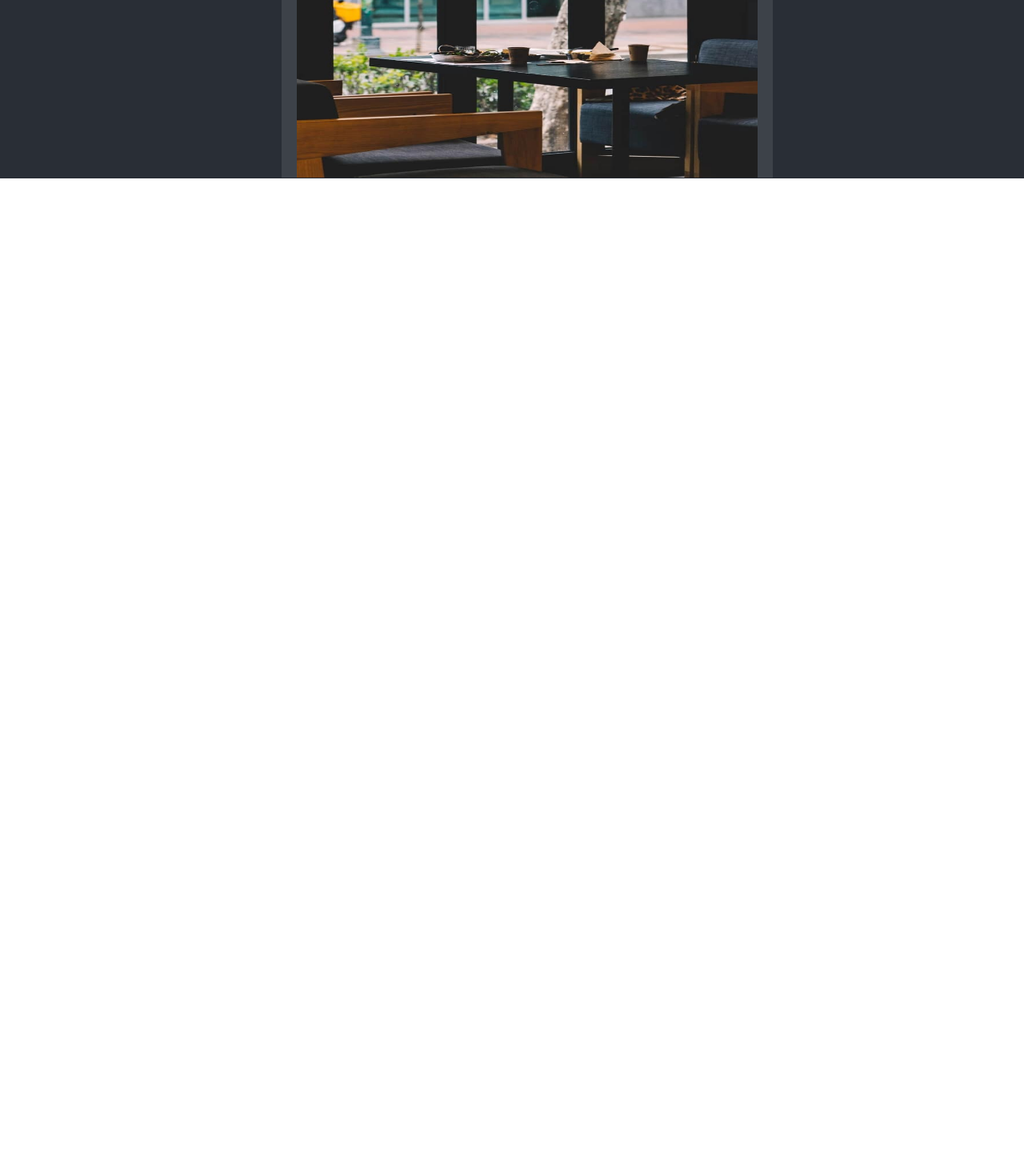
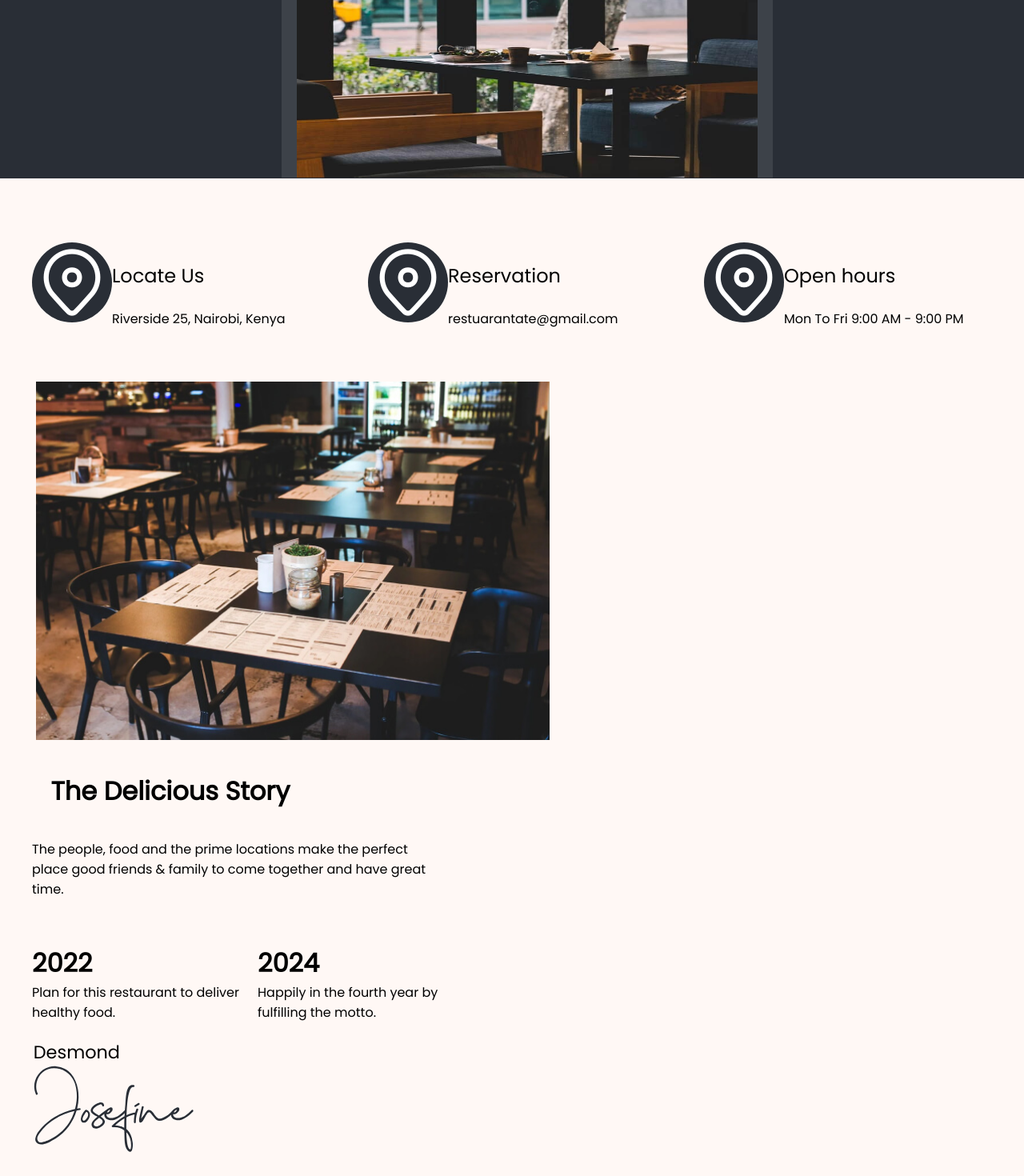
Before and after one commit to Desmo-nd/LuxEat, a React (Create React App) app: page / in a window 1280 px wide. Shown: the part 1133-2603 px from the top of the page at 80% size. Before the commit the page ends 1362 px from the top, so only its background shows below. Built offline with nearby package versions, Linux system fonts and the light colour scheme.

Commit message:
body complete

```diff
--- a/src/Screens/Home.css
+++ b/src/Screens/Home.css
@@ -21,6 +21,10 @@ body {
     border: #e1b168 solid 2px;
     margin: auto;
 }
+.phone :hover {
+    background: #e1b168;
+    height: 100%;
+}
 #call {
     padding: 10px;
     color: #fff;
@@ -32,6 +36,9 @@ body {
     margin: auto;
     background: #e1b168;
     margin: auto;
+}
+.Reserv :hover {
+    background: transparent;
 }
 #reservation {
     padding: 10px;
@@ -64,7 +71,9 @@ body {
     color: #fff;
     text-decoration: none;
 }
-
+.left ul li :hover {
+    color: #e1b168;
+}
 .right ul{
     display: flex;
     justify-content: space-around;
@@ -125,3 +134,134 @@ body {
     border-left:  #3d4249 solid 19px;
     border-right:  #3d4249 solid 19px;
 }
+
+.pin {
+    width: 90%;
+    margin: 0 auto;
+    padding-top: 30px;
+}
+.pin img {
+    width: 100px;
+    height: 100px;
+    background: #292e36;
+    border-radius: 50%;
+}
+
+.Locate {
+    background: #fff8f5;
+    margin: 0 auto;
+    padding-top: 30px;
+}
+.grid {
+    display: grid;
+    grid-gap: 20px;
+    padding: 20px;
+}
+@media (min-width: 300px) {
+    .grid {
+        grid-template-columns: 1fr;
+    }
+}
+
+@media (min-width: 900px) {
+    .grid {
+        grid-template-columns: 1fr 1fr;
+    }
+}
+
+@media (min-width: 1200px) {
+    .grid {
+        grid-template-columns: 1fr 1fr 1fr;
+    }
+}
+
+.pin {
+    display: flex;
+}
+.toppa{
+
+}
+#locate{
+    color: #000;
+    border-radius: 10px;
+    font-size: 1.5em;
+}
+#location{
+    color: #000;
+    font-size: 1em;
+}
+.Interior {
+    display: flex;
+    width: 90%;
+    padding-top: 30px;
+    padding-bottom: 20px;
+    padding-left: 3.5%;
+}
+
+.story-image {
+    width: 100%;
+    max-width: 642px;
+    height: auto;
+    background-size: cover;
+    background-position: center;
+    background-repeat: no-repeat;
+
+}
+
+
+
+.story{
+    width: 85%;
+    padding: 20px;
+    color: #000;
+}
+#about {
+    font-size: 2em;
+    margin: 0;
+    padding-left: 4%;
+}
+#content1{
+    padding: 20px;
+    color: #000;
+    border-radius: 10px;
+    width: 47%;
+}
+.grid1 {
+    display: grid;
+    width: 50%;
+    grid-template-columns: 1fr;
+    grid-gap: 20px;
+    padding: 20px;
+}
+@media (min-width: 600px) {
+    .grid1 {
+        grid-template-columns: 1fr 1fr;
+    }
+}
+
+
+.year1 {
+    /* padding: 20px; */
+}
+
+#year {
+    font-size: 2em;
+    margin: 0;
+}
+
+#Plan {
+    font-size: 1em;
+    margin: 0;
+}
+.sign {
+    padding-left: 2%;
+}
+
+#sign {
+    font-size: 1.4em;
+    margin: 0;
+}
+.sign img{
+    width: auto;
+    height: auto;
+}
--- a/src/Screens/Home.js
+++ b/src/Screens/Home.js
@@ -51,6 +51,56 @@ const Home = () => {
                     </div>
                 </div>
             </div>
+            <div className="Locate">
+                    <div className="grid">
+                        <div className="pin">
+                            <img src="./images/location.svg" alt="location" />
+                            <div className="toppa">
+                                <p id="locate">Locate Us</p>
+                                <p id="location">Riverside 25, Nairobi, Kenya</p>
+                            </div>
+                        </div>
+                        <div className="pin">
+                            <img src="./images/location.svg" alt="location" />
+                            <div className="toppa">
+                                <p id="locate">Reservation</p>
+                                <p id="location">restuarantate@gmail.com</p>
+                            </div>
+                        </div>
+                        <div className="pin">
+                            <img src="./images/location.svg" alt="location" />
+                            <div className="toppa">
+                                <p id="locate">Open hours</p>
+                                <p id="location">Mon To Fri 9:00 AM - 9:00 PM</p>
+                            </div>
+                        </div>
+
+                    </div>
+                    <div className="Interior">
+                        <img className="story-image" src="./images/seats.jpg" alt="map" />
+                    </div>
+
+                    <div className="story">
+                        <h1 id="about">The Delicious Story</h1>
+                        <p id="content1">The people, food and the prime locations make the perfect
+                             place good friends & family to come together and have great time. </p>
+                            <div className="grid1">
+                                <div className="year1">
+                                    <h1 id='year'>2022</h1>
+                                    <p id="Plan">Plan for this restaurant to deliver healthy food.</p>
+                                </div>
+                                <div className="year1">
+                                    <h1 id='year'>2024</h1>
+                                    <p id="Plan">Happily in the fourth year by fulfilling the motto.</p>
+                                </div>
+                            </div>
+
+                        <div className="sign">
+                            <p id="sign">Desmond</p>
+                            <img src="./images/sign.svg" alt="sign" />
+                        </div>
+                    </div>
+                </div>
         </div>
     );
 };
```
